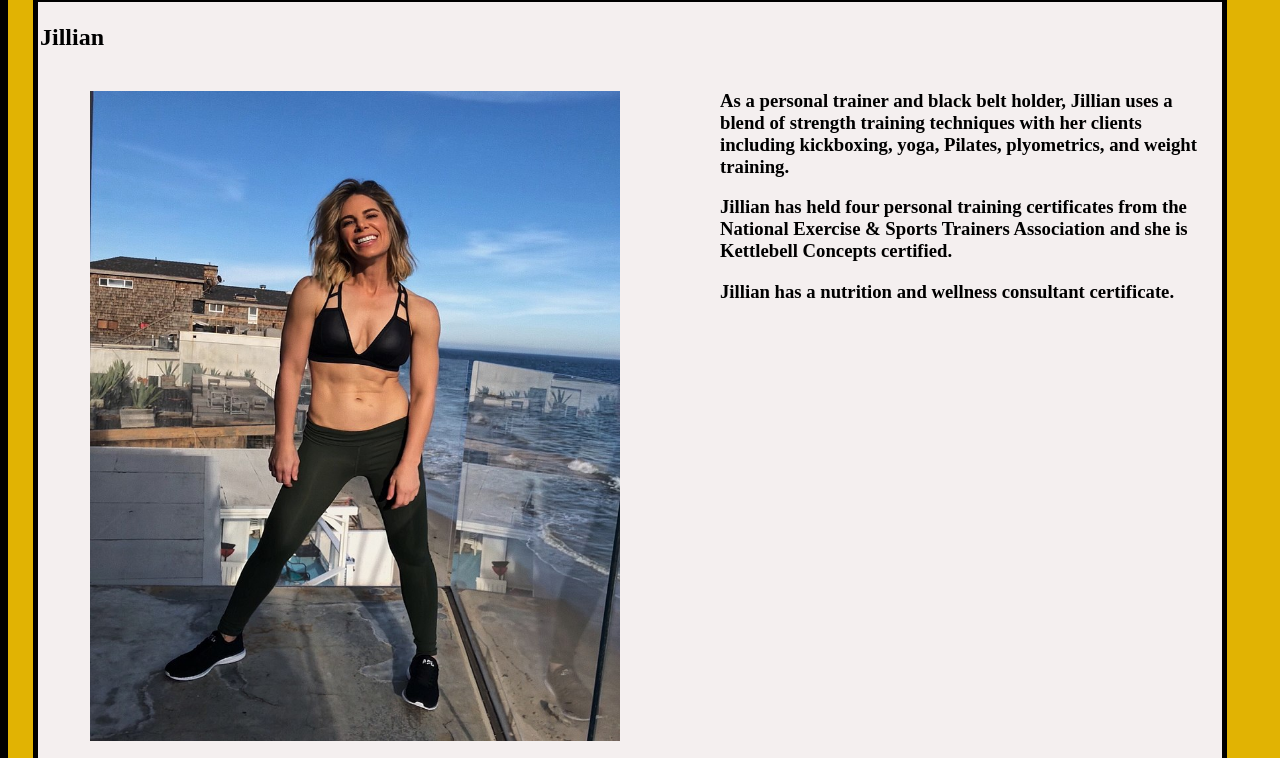
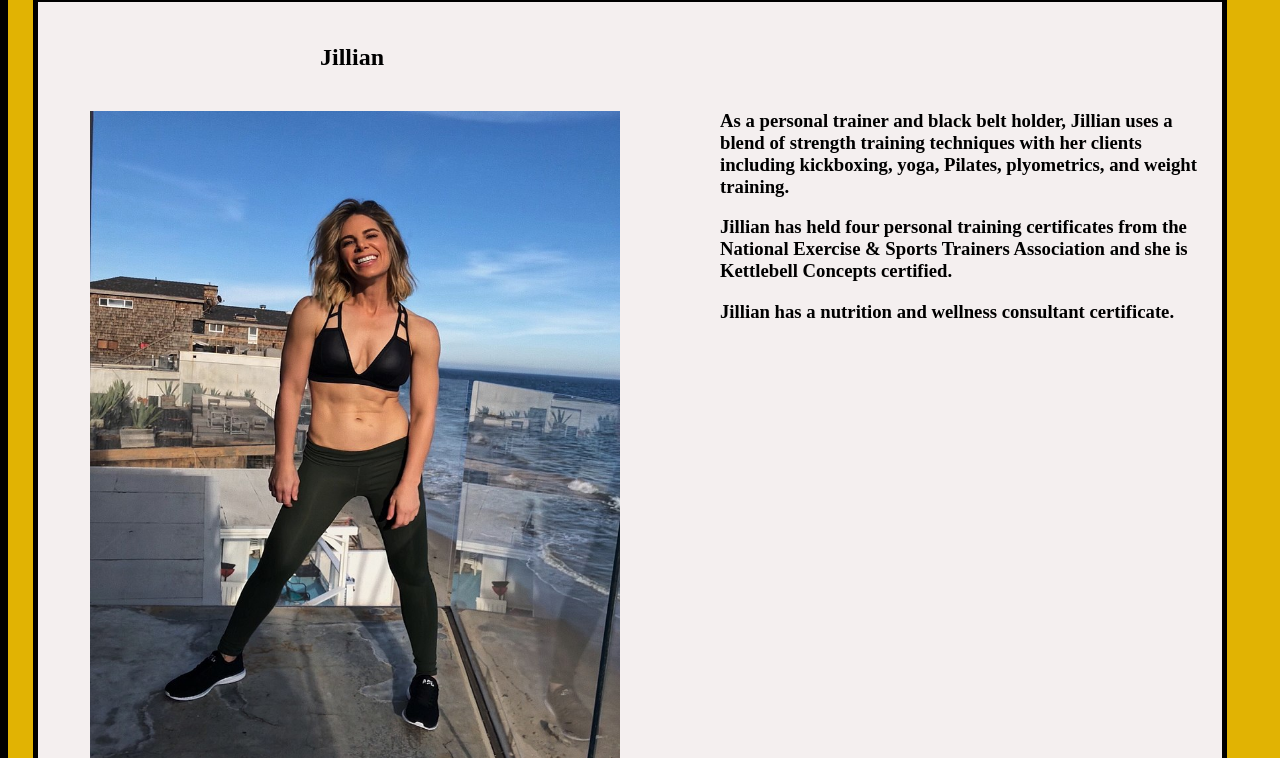
Before and after one commit to oskarszalitis/WebAuthoringProject2021, a plain HTML site: page Our_Team.html in a window 1280 px wide. Shown: the part 271-1029 px from the top of the page. Drawn offline with Linux system fonts and the light colour scheme.

Commit message:
Add files via upload

```diff
--- a/Our_Team.html
+++ b/Our_Team.html
@@ -33,6 +33,10 @@ img		{
 #clear{
           clear:both;
         }
+	h2 {
+		padding-top: 20px;
+		padding-left: 280px;
+	}
 </style>
 	<script src="https://kit.fontawesome.com/41bc5db721.js" crossorigin="anonymous"></script>
 </head>
```
